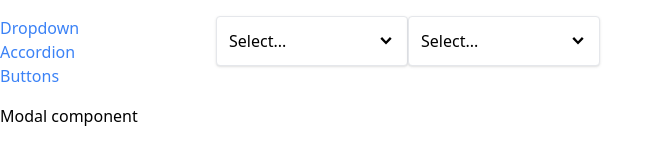
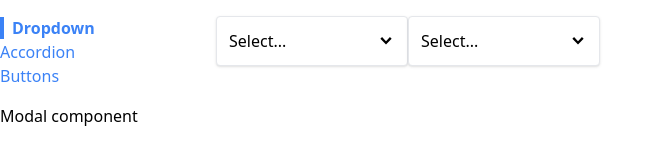
Before and after one commit to NS-25/udemy-comps, a React (Vite) app: page / in a window 1280 px wide. Shown: the top 160 px of the page, without its empty margins (0-663 px from the left). Built offline with nearby package versions, Linux system fonts and the light colour scheme.

Commit message:
added some codes for improvenment

```diff
--- a/src/components/Link.jsx
+++ b/src/components/Link.jsx
@@ -1,12 +1,12 @@
 import useNavigation from "../hooks/use-navigation";
 import classNames from "classnames";
-const Link = ({ to, children, className }) => {
-  const { navigate, currrentPath } = useNavigation();
+const Link = ({ to, children, className, activeClassName }) => {
+  const { navigate, currentPath } = useNavigation();
 
   const classes = classNames(
     "text-blue-500",
     className,
-    currrentPath === to && activeClassName
+    currentPath === to && activeClassName
   );
 
   const handleClick = (event) => {
--- a/src/components/Sidebar.jsx
+++ b/src/components/Sidebar.jsx
@@ -20,7 +20,7 @@
     );
   });
   return (
-    <div className="sticky top-0 overflow-y-scroll flex flex-col">
+    <div className="sticky top-0 overflow-y-scroll flex flex-col items-start">
       {renderLinks}
     </div>
   );
```
